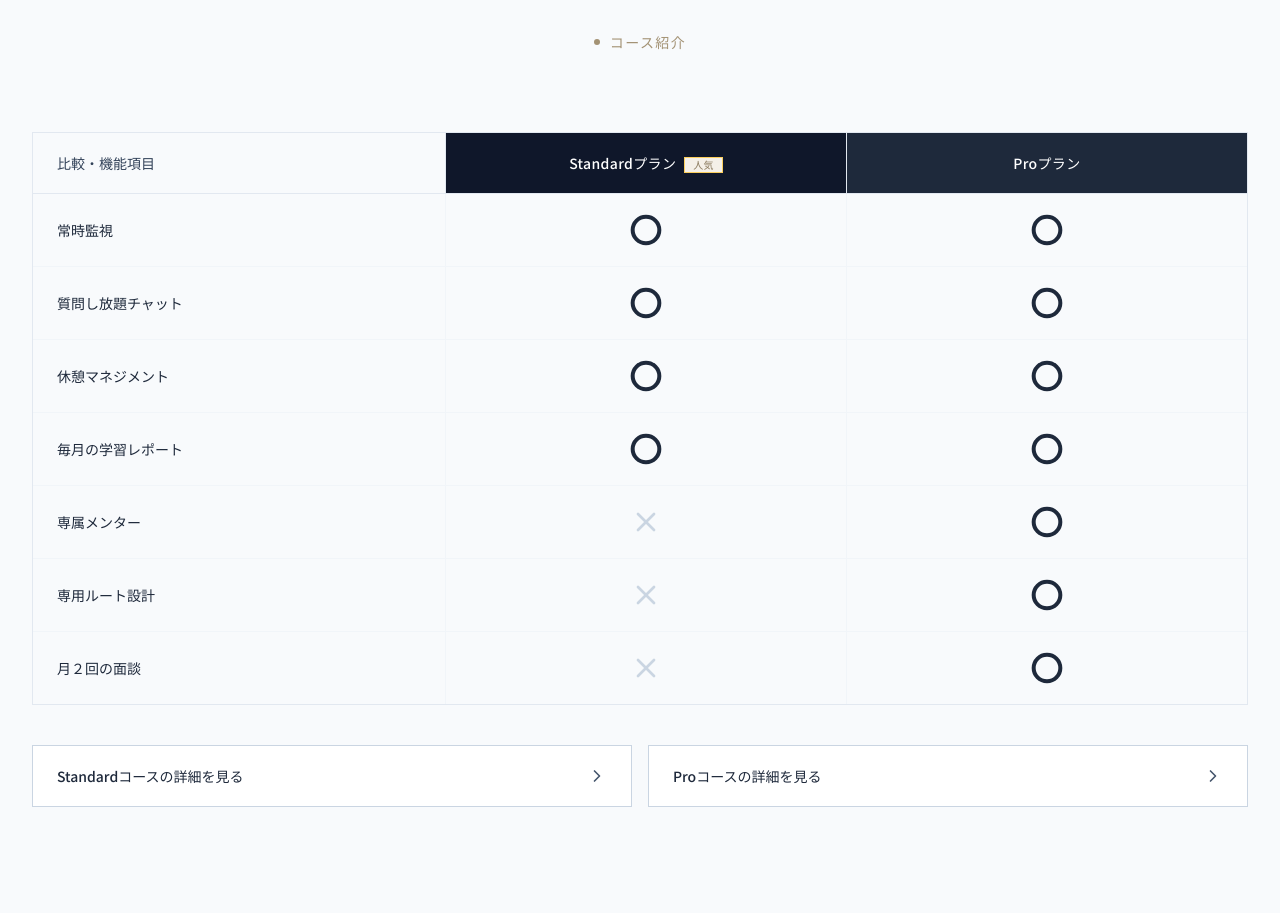
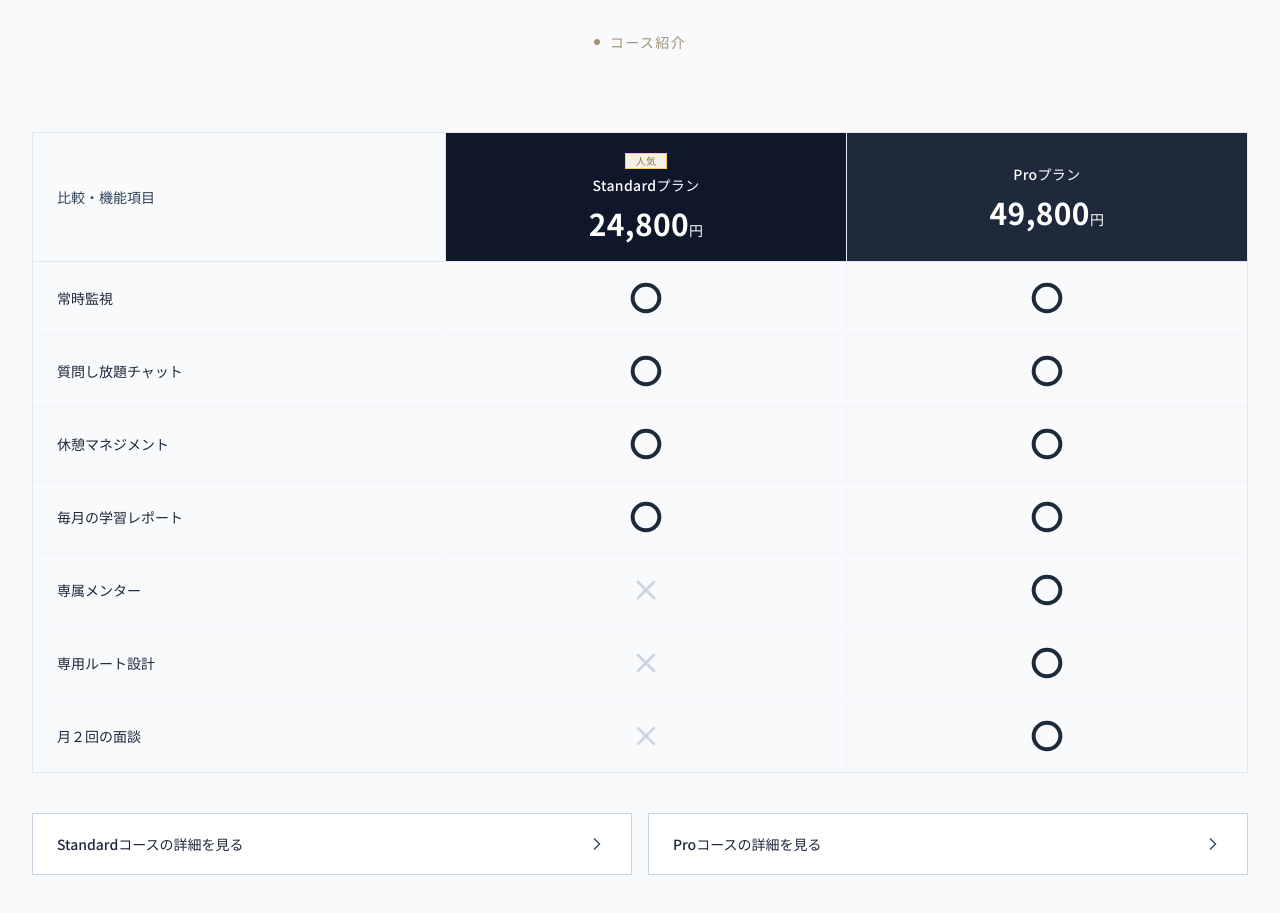
Before and after one commit to ItsukiEbian/online-study-lp, a Next.js app: page / in a window 1280 px wide. Shown: the part 5480-6393 px from the top of the page. Built offline with nearby package versions, Linux system fonts and the light colour scheme.

Commit message:
プラン比較表ヘッダー修正（人気バッジ上配置＋料金追加）＆CTAボタンリンク先をアプリURLに変更

```diff
--- a/app/page.tsx
+++ b/app/page.tsx
@@ -487,12 +487,12 @@ export default function Home() {
             >
               ログイン
             </a>
-            <Link
-              href="/apply"
+            <a
+              href="https://app.studyops.jp/dashboard"
               className="whitespace-nowrap border border-slate-900 bg-slate-900 px-4 py-2.5 text-xs font-medium tracking-wide text-white transition-colors hover:bg-slate-800 md:px-5 md:text-sm"
             >
               まずは7日間 無料トライアル
-            </Link>
+            </a>
           </div>
 
           <button
@@ -604,13 +604,13 @@ export default function Home() {
               </ul>
 
               <div className="mt-14 flex flex-col gap-3">
-                <Link
-                  href="/apply"
+                <a
+                  href="https://app.studyops.jp/dashboard"
                   onClick={() => setMenuOpen(false)}
                   className="whitespace-nowrap bg-slate-900 px-6 py-3.5 text-center text-sm font-medium tracking-wide text-white transition-colors hover:bg-slate-800"
                 >
                   まずは7日間 無料トライアル
-                </Link>
+                </a>
                 <a
                   href="https://app.studyops.jp/dashboard"
                   className="inline-flex items-center justify-center gap-2 border border-slate-300 px-6 py-3.5 text-center text-sm font-medium text-slate-700 transition-colors hover:bg-slate-50"
@@ -669,7 +669,7 @@ export default function Home() {
             </p>
 
             <motion.a
-              href="/apply"
+              href="https://app.studyops.jp/dashboard"
               className="mx-auto mt-12 block w-full max-w-md border border-slate-900 bg-slate-900 px-6 py-5 text-center text-white transition-all hover:bg-slate-800"
               whileHover={{ scale: 1.01 }}
               whileTap={{ scale: 0.98 }}
@@ -688,7 +688,7 @@ export default function Home() {
       <div className="fixed inset-x-0 bottom-0 z-50 md:hidden">
         <div className="border-t border-slate-200/60 bg-stone-50/90 px-4 pb-[env(safe-area-inset-bottom,8px)] pt-2 backdrop-blur-md">
           <a
-            href="/apply"
+            href="https://app.studyops.jp/dashboard"
             className="block w-full bg-slate-900 px-4 py-3.5 text-center text-white"
           >
             <span className="block whitespace-nowrap text-base font-medium tracking-wide leading-tight">
@@ -892,13 +892,19 @@ export default function Home() {
                       比較・機能項目
                     </th>
                     <th className="border-b border-l border-slate-200 bg-slate-900 px-6 py-5 text-center font-medium tracking-wide text-white md:w-[33%]">
-                      <span>Standardプラン</span>
-                      <span className="ml-2 inline-block border border-amber-400/60 bg-amber-50 px-2 py-0.5 text-[10px] font-medium leading-none text-amber-800">
-                        人気
-                      </span>
+                      <div className="flex flex-col items-center gap-1.5">
+                        <span className="inline-block border border-amber-400/60 bg-amber-50 px-2.5 py-0.5 text-[10px] font-medium leading-none text-amber-800">
+                          人気
+                        </span>
+                        <span>Standardプラン</span>
+                        <span className="mt-1 text-2xl font-bold md:text-3xl">24,800<span className="text-sm font-medium">円</span></span>
+                      </div>
                     </th>
                     <th className="border-b border-l border-slate-200 bg-slate-800 px-6 py-5 text-center font-medium tracking-wide text-white md:w-[33%]">
-                      Proプラン
+                      <div className="flex flex-col items-center gap-1.5">
+                        <span>Proプラン</span>
+                        <span className="mt-1 text-2xl font-bold md:text-3xl">49,800<span className="text-sm font-medium">円</span></span>
+                      </div>
                     </th>
                   </tr>
                 </thead>
@@ -1051,7 +1057,7 @@ export default function Home() {
                   まずは無料体験で、オンライン自習室の集中できる環境を実感してください。クレジットカード不要、メールアドレスのみで始められます。
                 </p>
                 <motion.a
-                  href="/apply"
+                  href="https://app.studyops.jp/dashboard"
                   className="mt-8 inline-flex items-center whitespace-nowrap border border-slate-900 bg-slate-900 px-6 py-3.5 text-xs font-medium tracking-wide text-white transition-colors hover:bg-slate-800 md:px-8 md:text-sm"
                   whileHover={{ scale: 1.01 }}
                   whileTap={{ scale: 0.98 }}
```
